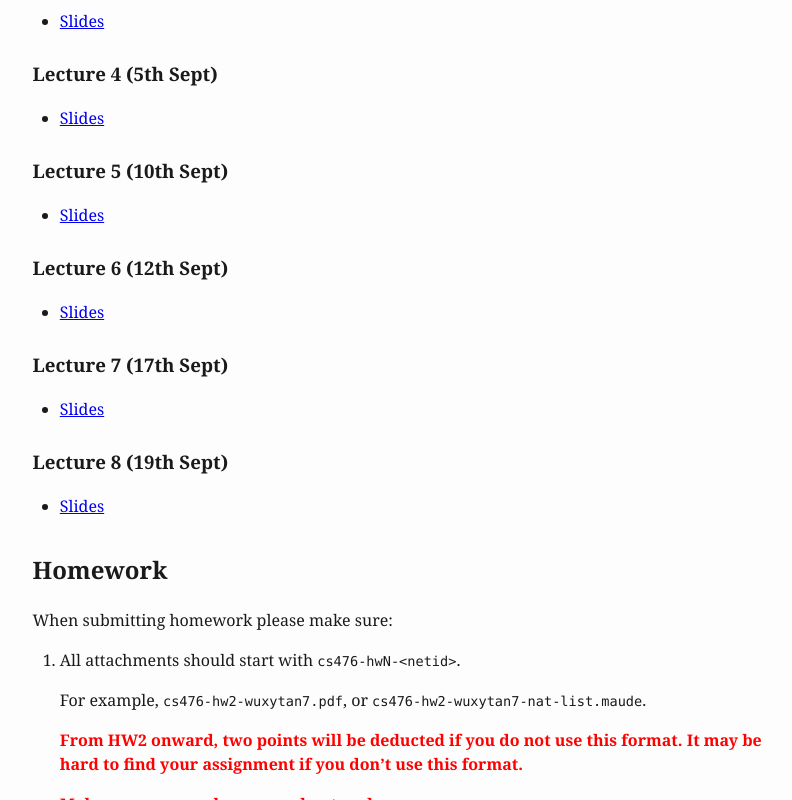
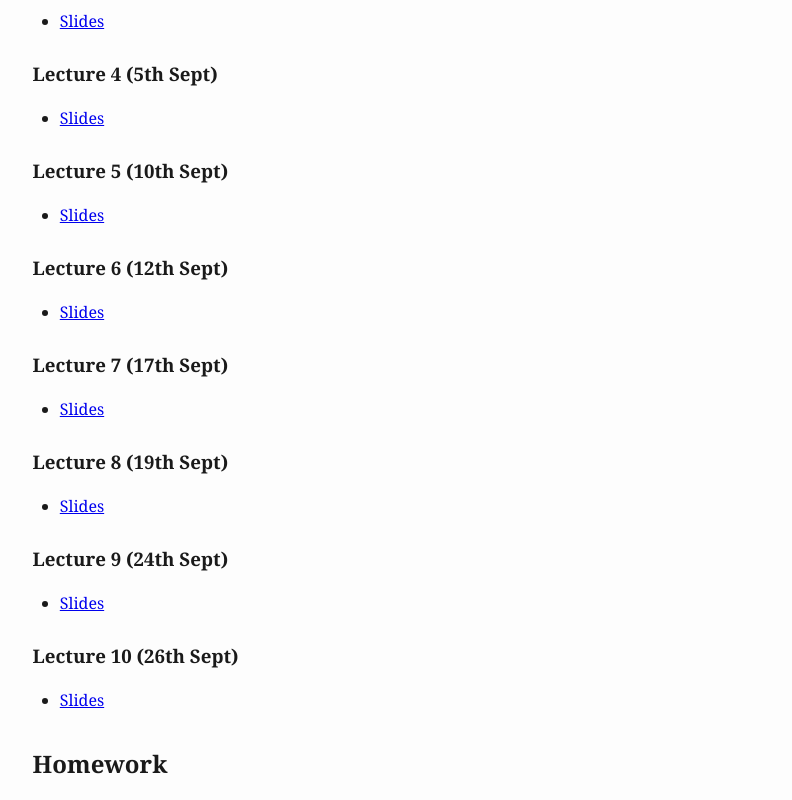
Before and after one commit to nishantjr/cs476-website-fa24, a plain HTML site: page index.html in a window 1280 px wide. Shown: the part 2000-2800 px from the top of the page, without its empty margins (345-1137 px from the left). Drawn offline with Linux system fonts and the light colour scheme.

Commit message:
Update with lectures 9 and 10

```diff
--- a/index.html
+++ b/index.html
@@ -194,6 +194,10 @@ Materials</a></li>
 7 (17th Sept)</a></li>
 <li><a href="#lecture-8-19th-sept" id="toc-lecture-8-19th-sept">Lecture
 8 (19th Sept)</a></li>
+<li><a href="#lecture-9-24th-sept" id="toc-lecture-9-24th-sept">Lecture
+9 (24th Sept)</a></li>
+<li><a href="#lecture-10-26th-sept"
+id="toc-lecture-10-26th-sept">Lecture 10 (26th Sept)</a></li>
 </ul></li>
 <li><a href="#homework" id="toc-homework">Homework</a>
 <ul>
@@ -329,6 +333,14 @@ href="http://maude.cs.illinois.edu/tools/mta">MTA website</a>.</li>
 <ul>
 <li><a href="lectures/pv8-slides-24.pdf">Slides</a></li>
 </ul>
+<h3 id="lecture-9-24th-sept">Lecture 9 (24th Sept)</h3>
+<ul>
+<li><a href="lectures/pv9-slides-24.pdf">Slides</a></li>
+</ul>
+<h3 id="lecture-10-26th-sept">Lecture 10 (26th Sept)</h3>
+<ul>
+<li><a href="lectures/pv10-slides-24.pdf">Slides</a></li>
+</ul>
 <h2 id="homework">Homework</h2>
 <p>When submitting homework please make sure:</p>
 <ol type="1">
```
Also changed, not shown: 3 other files.
